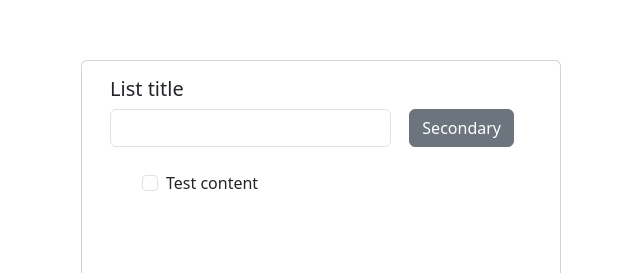
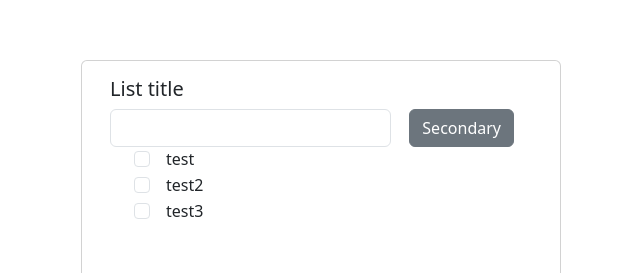
Before and after one commit to CastPJ/to_do_list, a website: page index.html in a window 1280 px wide. Shown: the part 260-533 px from the top of the page, without its empty margins (319-959 px from the left). Drawn offline with nearby package versions, Linux system fonts and the light colour scheme.

Commit message:
Added better functionality

```diff
--- a/app.js
+++ b/app.js
@@ -1,29 +1,31 @@
-/*
-<input
-                  class="form-check-input"
-                  type="checkbox"
-                  value=""
-                  id="flexCheckDefault"
-                />
+const form = document.getElementById("form-check");
 
-
-                <label class="form-check-label" for="flexCheckDefault">
-    Default checkbox
-  </label>
-*/
-
-const ul = document.getElementById("list-wrapper");
+function addItem(textValue, idValue) {
   // Creating checkbox
   const checkbox = document.createElement("input");
   checkbox.setAttribute("type", "checkbox");
   checkbox.setAttribute("value", "");
-checkbox.setAttribute("id", "flexCheckDefault");
+  checkbox.setAttribute("id", idValue);
   checkbox.classList.add("form-check-input");
+
   // Creating label for checkbox
   const label = document.createElement("label");
-label.setAttribute("for", "flexCheckDefault");
+  label.setAttribute("for", idValue);
   label.classList.add("form-check-label");
-label.textContent = "Test content";
+  label.textContent = textValue;
 
-ul.appendChild(checkbox);
-ul.appendChild(label);
+  // Creating a wrapper div for better structure
+  const div = document.createElement("div");
+  div.classList.add("form-check");
+
+  // Appending checkbox and label to the wrapper div
+  div.appendChild(checkbox);
+  div.appendChild(label);
+
+  // Appending the wrapper div to the form
+  form.appendChild(div);
+}
+
+addItem("test", "1");
+addItem("test2", "2");
+addItem("test3", "3");
--- a/index.html
+++ b/index.html
@@ -31,9 +31,7 @@
                 </div>
               </div>
             </div>
-            <div>
-              <ul class="my-4" id="list-wrapper"></ul>
-            </div>
+            <div class="form-check" id="form-check"></div>
           </div>
         </div>
       </div>
```
Lines whose indentation alone changed are shown as unchanged.
